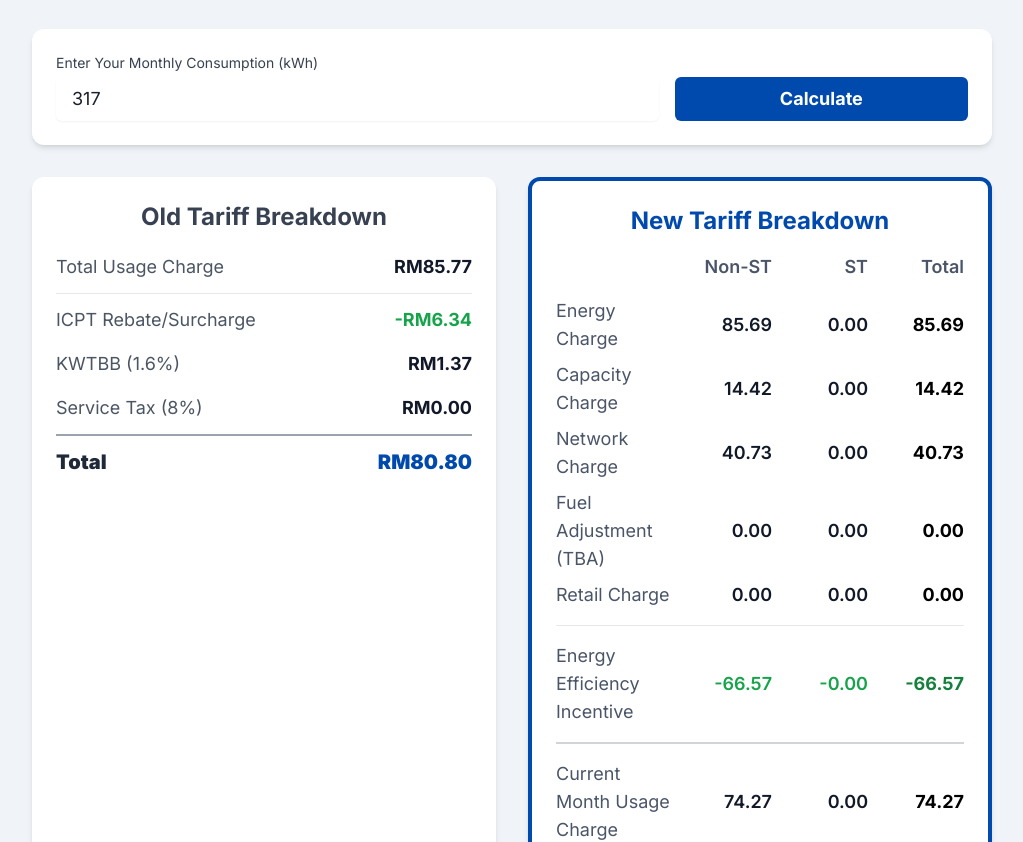
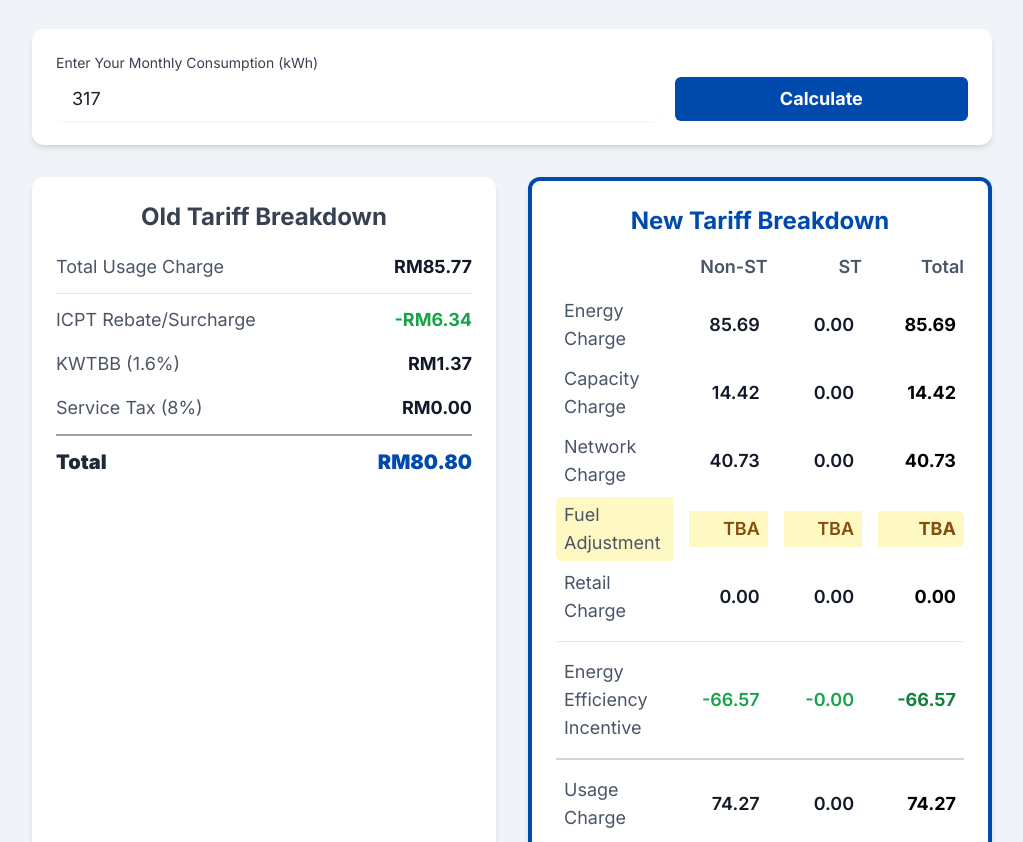
Before and after one commit to eva01/tnbcalculator, a plain HTML site: page index.html in a window 1280 px wide. Shown: the part 119-961 px from the top of the page, without its empty margins (128-1151 px from the left). Drawn offline with nearby package versions, Linux system fonts and the light colour scheme.

Commit message:
Update index.html

```diff
--- a/index.html
+++ b/index.html
@@ -30,9 +30,14 @@
         }
         .breakdown-grid {
             display: grid;
-            grid-template-columns: 3fr 2fr 2fr 2fr;
-            gap: 0.5rem 1rem;
+            grid-template-columns: 3fr 2fr;
+            gap: 0.25rem 1rem;
             align-items: center;
+        }
+        @media (min-width: 640px) {
+            .breakdown-grid {
+                grid-template-columns: 3fr 2fr 2fr 2fr;
+            }
         }
         .breakdown-header {
             font-weight: 600;
@@ -43,11 +48,13 @@
         .breakdown-label {
             text-align: left;
             color: #4A5568;
+            padding: 0.25rem 0.5rem;
         }
         .breakdown-value {
             text-align: right;
             font-weight: 600;
             color: #2D3748;
+            padding: 0.25rem 0.5rem;
         }
         .breakdown-total {
              grid-column: 1 / -1;
@@ -188,7 +195,7 @@
                 return { nonST: nonSTCharge, st: stCharge, total: nonSTCharge + stCharge };
             };
 
-            const calculateFuelAdjustment = (consumption) => {
+            const calculateFuelAdjustment = () => {
                 return { nonST: 0, st: 0, total: 0 };
             };
 
@@ -243,23 +250,43 @@
                 };
             };
 
-            const renderRow = (label, value, isNegative = false, showCurrency = true) => {
+            const renderOldRow = (label, value, isNegative = false) => {
                 const valueColor = isNegative ? 'text-green-600' : 'text-gray-900';
-                const currency = showCurrency ? 'RM' : '';
-                const displayValue = `${isNegative ? '-' : ''}${currency}${Math.abs(value).toFixed(2)}`;
+                const displayValue = `${isNegative ? '-' : ''}RM${Math.abs(value).toFixed(2)}`;
                 return `<div class="flex justify-between items-center py-1"><span class="text-gray-600">${label}</span><span class="font-bold ${valueColor}">${displayValue}</span></div>`;
             };
 
-            const renderNewBreakdownRow = (label, values) => {
-                const isNegative = values.total < 0;
-                const valueColor = isNegative ? 'text-green-600' : 'text-gray-900';
-                const totalValueColor = isNegative ? 'text-green-700' : 'text-black';
+            const renderNewRow = (label, values, isNegative = false) => {
+                let valueColor = isNegative ? 'text-green-600' : 'text-gray-900';
+                let totalValueColor = isNegative ? 'text-green-700' : 'text-black';
+                let bgClass = '';
+
+                if (label.includes('Fuel Adjustment')) {
+                    bgClass = 'bg-yellow-100';
+                    valueColor = 'text-yellow-800 font-semibold';
+                    totalValueColor = 'text-yellow-800 font-bold';
+                }
+
+                const nonSTVal = label.includes('Fuel Adjustment') ? 'TBA' : (isNegative ? '-' : '') + Math.abs(values.nonST).toFixed(2);
+                const stVal = label.includes('Fuel Adjustment') ? 'TBA' : (isNegative ? '-' : '') + Math.abs(values.st).toFixed(2);
+                const totalVal = label.includes('Fuel Adjustment') ? 'TBA' : (isNegative ? '-' : '') + Math.abs(values.total).toFixed(2);
+
                 return `
-                    <div class="breakdown-label">${label}</div>
-                    <div class="breakdown-value ${valueColor}">${isNegative ? '-' : ''}${Math.abs(values.nonST).toFixed(2)}</div>
-                    <div class="breakdown-value ${valueColor}">${isNegative ? '-' : ''}${Math.abs(values.st).toFixed(2)}</div>
-                    <div class="breakdown-value font-bold ${totalValueColor}">${isNegative ? '-' : ''}${Math.abs(values.total).toFixed(2)}</div>`;
+                    <div class="breakdown-label rounded-l-md ${bgClass}">${label}</div>
+                    <div class="breakdown-value sm:hidden font-bold ${bgClass} ${totalValueColor} rounded-r-md">${totalVal}</div>
+                    <div class="breakdown-value hidden sm:block ${bgClass} ${valueColor}">${nonSTVal}</div>
+                    <div class="breakdown-value hidden sm:block ${bgClass} ${valueColor}">${stVal}</div>
+                    <div class="breakdown-value hidden sm:block font-bold ${bgClass} ${totalValueColor} rounded-r-md">${totalVal}</div>`;
             }
+
+            const renderSummaryRow = (label, value, isNegative = false) => {
+                 const valueColor = isNegative ? 'text-green-600' : 'text-gray-900';
+                 const displayValue = `RM${Math.abs(value).toFixed(2)}`;
+                 return `
+                    <div class="breakdown-label col-span-1 sm:col-span-3">${label}</div>
+                    <div class="breakdown-value font-bold text-right">${displayValue}</div>
+                 `;
+            };
 
             const renderTotalRow = (total) => {
                 return `<hr class="my-2 border-t-2 border-gray-400 mt-3"><div class="flex justify-between items-center py-1 font-extrabold text-xl"><span class="text-gray-800">Total</span><span class="total-value">RM${total.toFixed(2)}</span></div>`;
@@ -270,35 +297,36 @@
                 const newBill = calculateNewBill(kwh);
 
                 dom.oldBillBreakdownEl.innerHTML = [
-                    renderRow('Total Usage Charge', oldBill.usageCharge),
+                    renderOldRow('Total Usage Charge', oldBill.usageCharge),
                     '<hr class="my-2">',
-                    renderRow('ICPT Rebate/Surcharge', oldBill.icptAmount, oldBill.icptAmount < 0),
-                    renderRow('KWTBB (1.6%)', oldBill.kwtbbCharge),
-                    renderRow('Service Tax (8%)', oldBill.serviceTax),
+                    renderOldRow('ICPT Rebate/Surcharge', oldBill.icptAmount, oldBill.icptAmount < 0),
+                    renderOldRow('KWTBB (1.6%)', oldBill.kwtbbCharge),
+                    renderOldRow('Service Tax (8%)', oldBill.serviceTax),
                     renderTotalRow(oldBill.total)
                 ].filter(Boolean).join('');
 
                 dom.newBillBreakdownEl.innerHTML = `
                     <div class="breakdown-grid">
                         <div class="breakdown-label"></div>
-                        <div class="breakdown-header">Non-ST</div>
-                        <div class="breakdown-header">ST</div>
-                        <div class="breakdown-header">Total</div>
+                        <div class="breakdown-header sm:hidden">Total</div>
+                        <div class="breakdown-header hidden sm:block">Non-ST</div>
+                        <div class="breakdown-header hidden sm:block">ST</div>
+                        <div class="breakdown-header hidden sm:block">Total</div>
 
-                        ${renderNewBreakdownRow('Energy Charge', newBill.energyCharge)}
-                        ${renderNewBreakdownRow('Capacity Charge', newBill.capacityCharge)}
-                        ${renderNewBreakdownRow('Network Charge', newBill.networkCharge)}
-                        ${renderNewBreakdownRow('Fuel Adjustment (TBA)', newBill.fuelAdjustment)}
-                        ${renderNewBreakdownRow('Retail Charge', {nonST:0, st: newBill.retailCharge, total: newBill.retailCharge})}
+                        ${renderNewRow('Energy Charge', newBill.energyCharge)}
+                        ${renderNewRow('Capacity Charge', newBill.capacityCharge)}
+                        ${renderNewRow('Network Charge', newBill.networkCharge)}
+                        ${renderNewRow('Fuel Adjustment', newBill.fuelAdjustment)}
+                        ${renderNewRow('Retail Charge', {nonST:0, st: newBill.retailCharge, total: newBill.retailCharge})}
 
                         <div class="breakdown-total"><hr class="my-2"></div>
-                        ${renderNewBreakdownRow('Energy Efficiency Incentive', newBill.incentive)}
+                        ${renderNewRow('Energy Efficiency Incentive', newBill.incentive, true)}
                         <div class="breakdown-total"><hr class="my-2 border-t-2 border-gray-300"></div>
 
-                        ${renderNewBreakdownRow('Current Month Usage Charge', newBill.currentMonthUsage)}
+                        ${renderNewRow('Usage Charge', newBill.currentMonthUsage)}
+                        ${renderSummaryRow('Service Tax (8%)', newBill.serviceTax)}
+                        ${renderSummaryRow('KWTBB (1.6%)', newBill.kwtbbCharge)}
                     </div>
-                    ${renderRow('Service Tax (8%)', newBill.serviceTax, false, false)}
-                    ${renderRow('KWTBB (1.6%)', newBill.kwtbbCharge, false, false)}
                     ${renderTotalRow(newBill.total)}
                 `;
 
```
